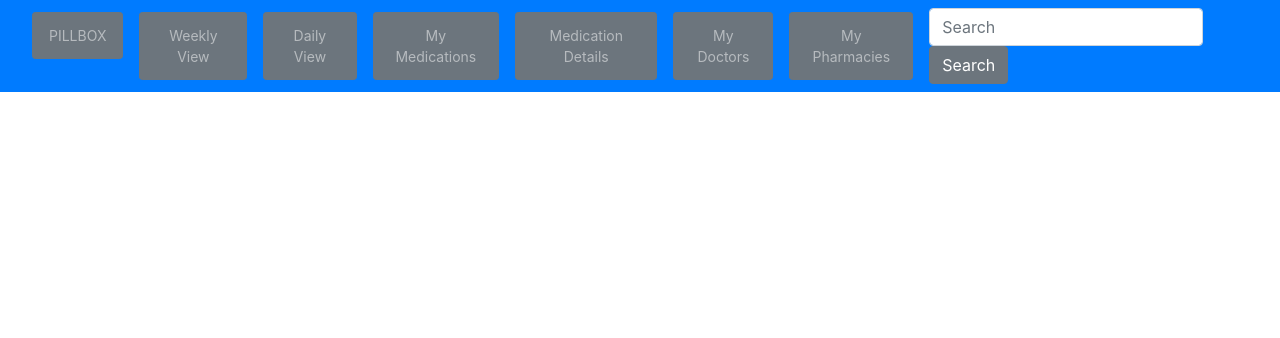
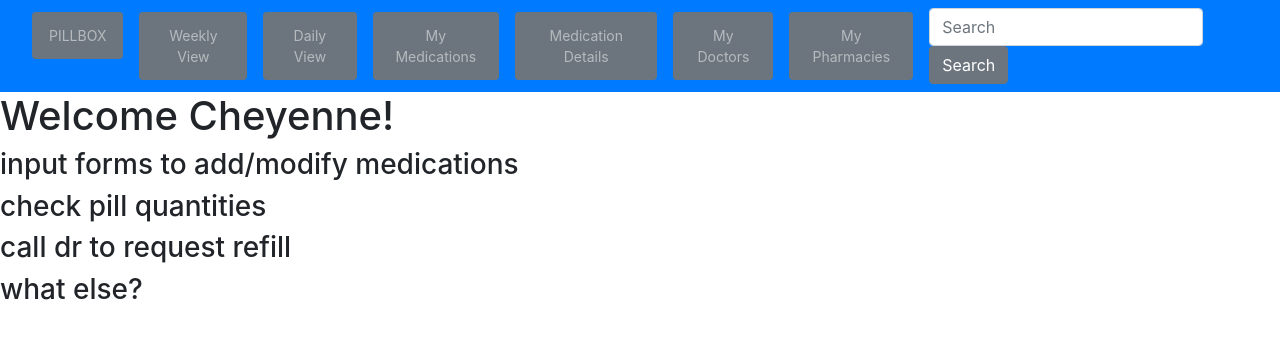
Before and after one commit to chey22/pillbox, a React (Create React App) app: page / in a window 1280 px wide. Shown: the top 338 px of the page. Built offline with nearby package versions, Linux system fonts and the light colour scheme.

Commit message:
moved routes to directory Pages, changed imports on App.jsx file, made Home page main route

```diff
--- a/src/components/App.jsx
+++ b/src/components/App.jsx
@@ -1,14 +1,14 @@
 import React from "react";
 import { BrowserRouter as Router, Route, Switch } from "react-router-dom";
 import 'bootstrap/dist/css/bootstrap.min.css';
-import Home from "./Home";
 import Navbar from "./Navbar"
-import Week from "./Week";
-import Day from "./Day";
-import Meds from "./Meds";
-import SingleMeds from "./SingleMed";
-import Doctors from "./Doctors";
-import Pharmacies from "./Pharmacies"
+import Home from "./Pages/Home";
+import Week from "./Pages/Week";
+import Day from "./Pages/Day";
+import Meds from "./Pages/Meds";
+import SingleMeds from "./Pages/SingleMed";
+import Doctors from "./Pages/Doctors";
+import Pharmacies from "./Pages/Pharmacies"
 
 
 const App = () => {
@@ -16,15 +16,16 @@ const App = () => {
     <Router>
       <Navbar />
       <Switch>
-          <Route exact path="/home" component={Home} />
         <Route exact path="/Week" component={Week} />
         <Route exact path="/Day" component={Day} />
         <Route exact path="/Meds" component={Meds} />
         <Route exact path="/SingleMeds" component={SingleMeds} />
         <Route exact path="/Doctors" component={Doctors} />
         <Route exact path="/Pharmacies" component={Pharmacies} />
+        <Route path="/" component={Home} />
       </Switch>
     </Router>
-  )};
+  )
+};
 
 export default App;
```
Also changed, not shown: src/components/Pages/Day.jsx (renamed from src/components/Day.jsx), src/components/Pages/Doctors.jsx (renamed from src/components/Doctors.jsx), src/components/Pages/Home.jsx (renamed from src/components/Home.jsx), src/components/Pages/Meds.jsx (renamed from src/components/Meds.jsx), src/components/Pages/Pharmacies.jsx (renamed from src/components/Pharmacies.jsx), src/components/Pages/SingleMed.jsx (renamed from src/components/SingleMed.jsx), src/components/Pages/Week.jsx (renamed from src/components/Week.jsx). Lines whose indentation alone changed are shown as unchanged.
